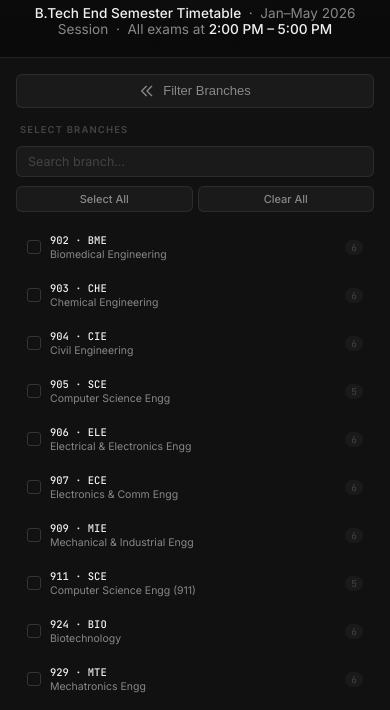
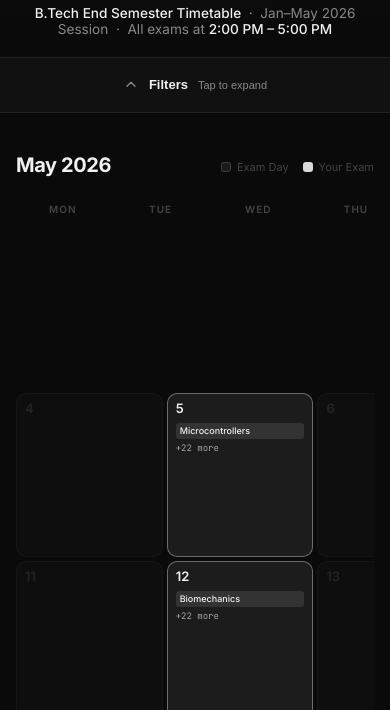
Before and after one commit to YoovanP/MIT-EndSem-TT, a plain HTML site: page index.html in a window 390 px wide. Shown: the part 96-806 px from the top of the page. Drawn offline with Linux system fonts and the light colour scheme.

Commit message:
feat: default mobile filter collapse and improve toggle clarity

```diff
--- a/index.html
+++ b/index.html
@@ -145,6 +145,9 @@
       transition: all 0.2s;
       align-self: flex-end;
     }
+    .sidebar-toggle svg { flex-shrink: 0; transition: transform 0.2s ease; }
+    .sidebar-toggle-text,
+    .sidebar-toggle-hint { display: none; }
     .sidebar-toggle:hover {
       background: var(--bg-hover);
       color: var(--text-primary);
@@ -667,8 +670,28 @@
       .app-shell { grid-template-columns: 1fr; }
       .sidebar { position: static; height: auto; max-height: unset; border-right: none; border-bottom: 1px solid var(--border); padding: 1rem; }
       .sidebar-collapsed .sidebar { padding: 0.5rem 1rem; }
-      .sidebar-toggle { align-self: stretch; justify-content: center; gap: 8px; margin-bottom: 1rem; }
-      .sidebar-toggle::after { content: 'Filter Branches'; font-size: 13px; font-weight: 500; }
+      .sidebar-toggle {
+        align-self: stretch;
+        justify-content: flex-start;
+        gap: 10px;
+        margin-bottom: 1rem;
+        padding: 10px 12px;
+        border-color: var(--border-strong);
+        background: linear-gradient(90deg, rgba(255,255,255,0.06), rgba(255,255,255,0.03));
+      }
+      .sidebar-toggle-text {
+        display: block;
+        font-size: 13px;
+        font-weight: 600;
+        color: var(--text-primary);
+      }
+      .sidebar-toggle-hint {
+        display: block;
+        margin-left: auto;
+        font-size: 11px;
+        color: var(--text-secondary);
+      }
+      .sidebar-toggle[aria-expanded="false"] svg { transform: rotate(180deg); }
       .sidebar-collapsed .sidebar-toggle { margin-bottom: 0; background: transparent; border-color: transparent; border-radius: 0; }
       .sidebar-collapsed .sidebar-toggle:hover { background: var(--bg-hover); border-color: var(--border-strong); border-radius: var(--radius-sm); }
       .cal-cell { min-height: 56px; }
@@ -694,10 +717,12 @@
   <div class="app-shell" id="appShell">
     <!-- Sidebar -->
     <aside class="sidebar">
-      <button class="sidebar-toggle" id="sidebarToggle" title="Toggle Sidebar">
+      <button class="sidebar-toggle" id="sidebarToggle" title="Collapse filters" aria-expanded="true" aria-controls="branchList">
         <svg id="toggleIcon" width="16" height="16" fill="none" viewBox="0 0 24 24" stroke="currentColor">
-          <path stroke-linecap="round" stroke-linejoin="round" stroke-width="2" d="M11 19l-7-7 7-7m8 14l-7-7 7-7" />
+          <path stroke-linecap="round" stroke-linejoin="round" stroke-width="2" d="M6 14l6-6 6 6" />
         </svg>
+        <span class="sidebar-toggle-text">Filters</span>
+        <span class="sidebar-toggle-hint" id="sidebarToggleHint">Tap to collapse</span>
       </button>
       <div class="sidebar-label">Select Branches</div>
       <input class="branch-search" type="text" id="branchSearch" placeholder="Search branch…" autocomplete="off" />
@@ -1201,25 +1226,33 @@ function renderAll() {
 const appShell = document.getElementById('appShell');
 const sidebarToggle = document.getElementById('sidebarToggle');
 const toggleIcon = document.getElementById('toggleIcon');
+const sidebarToggleHint = document.getElementById('sidebarToggleHint');
 
-// Load sidebar state
-if (localStorage.getItem('sidebarCollapsed') === 'true') {
-  appShell.classList.add('sidebar-collapsed');
-  updateToggleIcon(true);
-}
+// Default to collapsed on mobile if user has not chosen a preference yet.
+const savedSidebarState = localStorage.getItem('sidebarCollapsed');
+const initialCollapsed = savedSidebarState === null
+  ? window.matchMedia('(max-width: 860px)').matches
+  : savedSidebarState === 'true';
+
+appShell.classList.toggle('sidebar-collapsed', initialCollapsed);
+updateToggleState(initialCollapsed);
 
 sidebarToggle.addEventListener('click', () => {
   const isCollapsed = appShell.classList.toggle('sidebar-collapsed');
   localStorage.setItem('sidebarCollapsed', isCollapsed);
-  updateToggleIcon(isCollapsed);
+  updateToggleState(isCollapsed);
 });
 
-function updateToggleIcon(isCollapsed) {
-  if (isCollapsed) {
-    toggleIcon.innerHTML = '<path stroke-linecap="round" stroke-linejoin="round" stroke-width="2" d="M13 5l7 7-7 7M5 5l7 7-7 7" />';
-  } else {
-    toggleIcon.innerHTML = '<path stroke-linecap="round" stroke-linejoin="round" stroke-width="2" d="M11 19l-7-7 7-7m8 14l-7-7 7-7" />';
+function updateToggleState(isCollapsed) {
+  const isExpanded = !isCollapsed;
+  sidebarToggle.setAttribute('aria-expanded', String(isExpanded));
+  sidebarToggle.title = isExpanded ? 'Collapse filters' : 'Expand filters';
+  if (sidebarToggleHint) {
+    sidebarToggleHint.textContent = isExpanded ? 'Tap to collapse' : 'Tap to expand';
   }
+  toggleIcon.innerHTML = isExpanded
+    ? '<path stroke-linecap="round" stroke-linejoin="round" stroke-width="2" d="M6 14l6-6 6 6" />'
+    : '<path stroke-linecap="round" stroke-linejoin="round" stroke-width="2" d="M6 10l6 6 6-6" />';
 }
 
 document.getElementById('branchSearch').addEventListener('input', e => {
```
